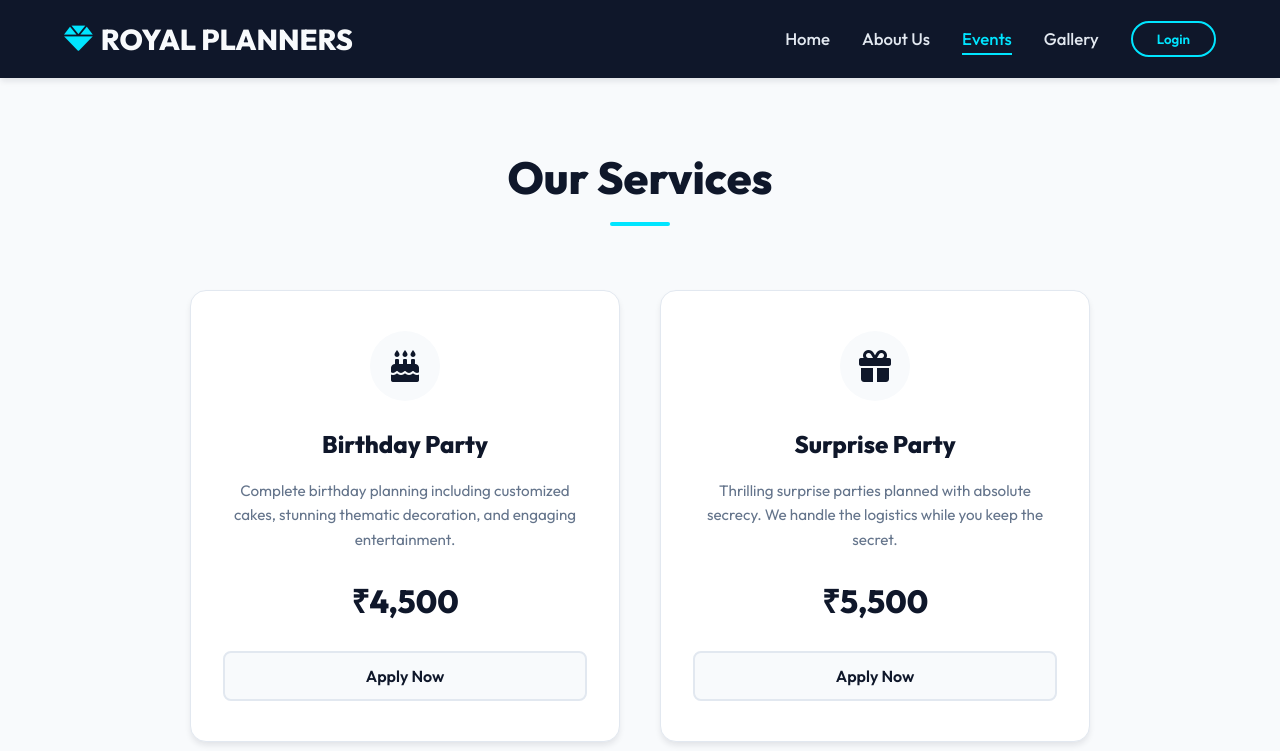
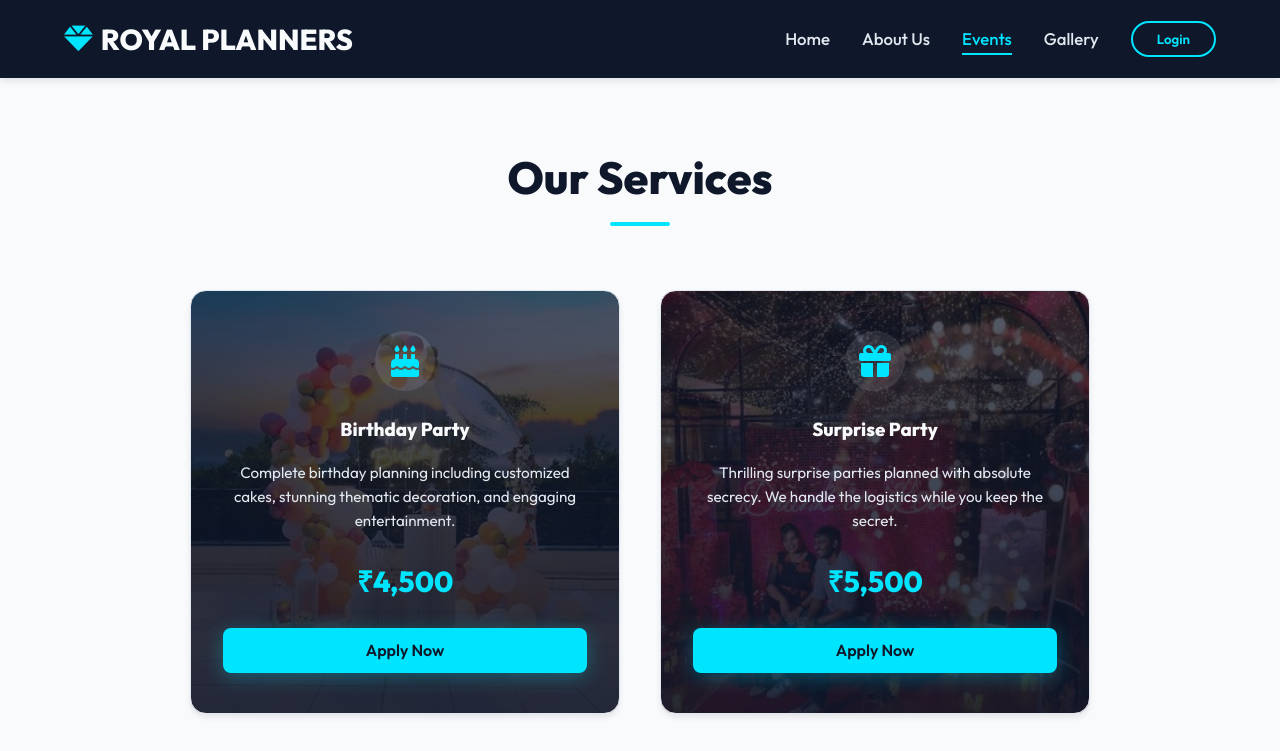
Before and after one commit to 24uca204-dotcom/Event, a plain HTML site: page index.html in a window 1280 px wide. Both pictures are taken after a click on the button "Explore Events". Shown: the top 751 px of the page. Drawn offline with Linux system fonts and the light colour scheme; no server answers.

Commit message:
Update event card backgrounds and form layout

```diff
--- a/index.html
+++ b/index.html
@@ -65,33 +65,33 @@
                 <div class="divider"></div>
             </div>
             <div class="events-grid">
-                <div class="event-card">
+                <div class="event-card" style="background: linear-gradient(rgba(15, 23, 42, 0.7), rgba(15, 23, 42, 0.9)), url('images/WhatsApp Image 2026-06-11 at 9.48.53 AM.jpeg') center/cover;">
                     <div class="card-icon"><i class="fas fa-birthday-cake"></i></div>
                     <h3>Birthday Party</h3>
                     <p>Complete birthday planning including customized cakes, stunning thematic decoration, and engaging entertainment.</p>
                     <div class="price-tag">₹4,500</div>
-                    <button class="btn-secondary w-full" onclick="openApplyForm('Birthday Party', '4,500')">Apply Now</button>
+                    <button class="btn-primary w-full" onclick="openApplyForm('Birthday Party', '4,500')">Apply Now</button>
                 </div>
-                <div class="event-card">
+                <div class="event-card" style="background: linear-gradient(rgba(15, 23, 42, 0.7), rgba(15, 23, 42, 0.9)), url('images/WhatsApp Image 2026-06-11 at 9.49.28 AM (1).jpeg') center/cover;">
                     <div class="card-icon"><i class="fas fa-gift"></i></div>
                     <h3>Surprise Party</h3>
                     <p>Thrilling surprise parties planned with absolute secrecy. We handle the logistics while you keep the secret.</p>
                     <div class="price-tag">₹5,500</div>
-                    <button class="btn-secondary w-full" onclick="openApplyForm('Surprise Party', '5,500')">Apply Now</button>
+                    <button class="btn-primary w-full" onclick="openApplyForm('Surprise Party', '5,500')">Apply Now</button>
                 </div>
-                <div class="event-card">
+                <div class="event-card" style="background: linear-gradient(rgba(15, 23, 42, 0.7), rgba(15, 23, 42, 0.9)), url('images/WhatsApp Image 2026-06-11 at 9.49.28 AM.jpeg') center/cover;">
                     <div class="card-icon"><i class="fas fa-ring"></i></div>
                     <h3>Marriage Party</h3>
                     <p>Grand weddings with premium catering, elegant floral decor, and top-tier photography and videography.</p>
                     <div class="price-tag">₹50,000</div>
-                    <button class="btn-secondary w-full" onclick="openApplyForm('Marriage Party', '50,000')">Apply Now</button>
+                    <button class="btn-primary w-full" onclick="openApplyForm('Marriage Party', '50,000')">Apply Now</button>
                 </div>
-                <div class="event-card">
+                <div class="event-card" style="background: linear-gradient(rgba(15, 23, 42, 0.7), rgba(15, 23, 42, 0.9)), url('images/WhatsApp Image 2026-06-11 at 9.49.29 AM (1).jpeg') center/cover;">
                     <div class="card-icon"><i class="fas fa-magic"></i></div>
                     <h3>Decoration</h3>
                     <p>Customized, breathtaking decorations for any venue or occasion. Transform your space into a masterpiece.</p>
                     <div class="price-tag">₹4,200</div>
-                    <button class="btn-secondary w-full" onclick="openApplyForm('Decoration', '4,200')">Apply Now</button>
+                    <button class="btn-primary w-full" onclick="openApplyForm('Decoration', '4,200')">Apply Now</button>
                 </div>
             </div>
         </section>
--- a/style.css
+++ b/style.css
@@ -367,16 +367,16 @@ section.active {
 }
 
 .card-icon {
-    width: 70px;
-    height: 70px;
-    background: var(--off-white);
+    width: 60px;
+    height: 60px;
+    background: rgba(255, 255, 255, 0.1);
+    color: var(--cyan);
     border-radius: 50%;
     display: flex;
     align-items: center;
     justify-content: center;
     margin: 0 auto 1.5rem;
     font-size: 2rem;
-    color: var(--dark-navy);
     transition: all 0.3s;
 }
 
@@ -386,22 +386,20 @@ section.active {
 }
 
 .event-card h3 {
-    font-size: 1.5rem;
-    color: var(--dark-navy);
     margin-bottom: 1rem;
+    color: var(--off-white);
 }
 
 .event-card p {
-    color: var(--text-muted);
+    color: var(--light-gray);
+    margin-bottom: 1.5rem;
     font-size: 0.95rem;
-    margin-bottom: 1.5rem;
-    min-height: 60px;
 }
 
 .price-tag {
-    font-size: 2rem;
+    font-size: 1.8rem;
     font-weight: 800;
-    color: var(--dark-navy);
+    color: var(--cyan);
     margin-bottom: 1.5rem;
 }
 
```
